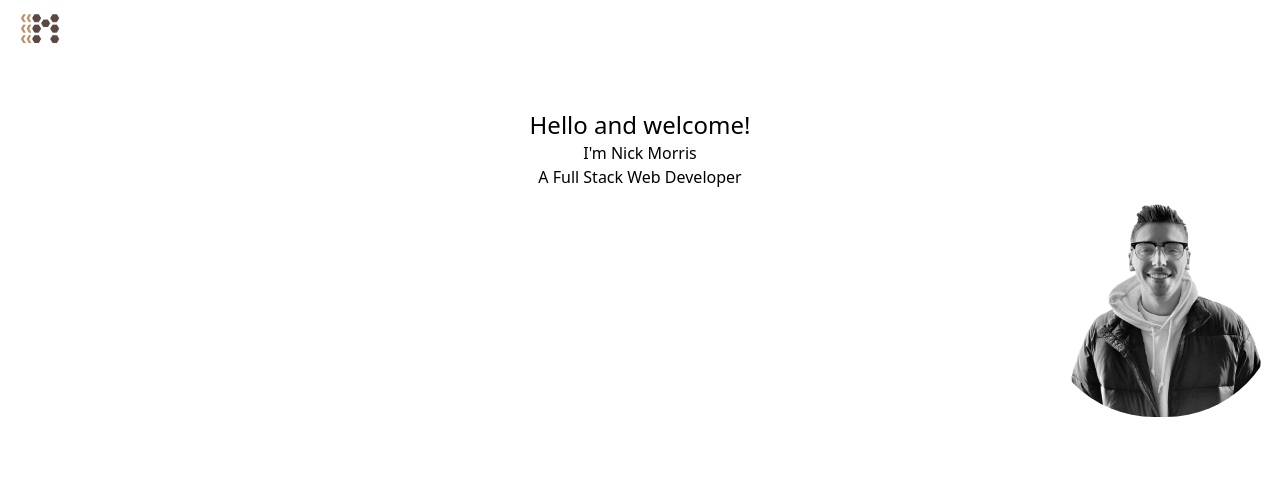
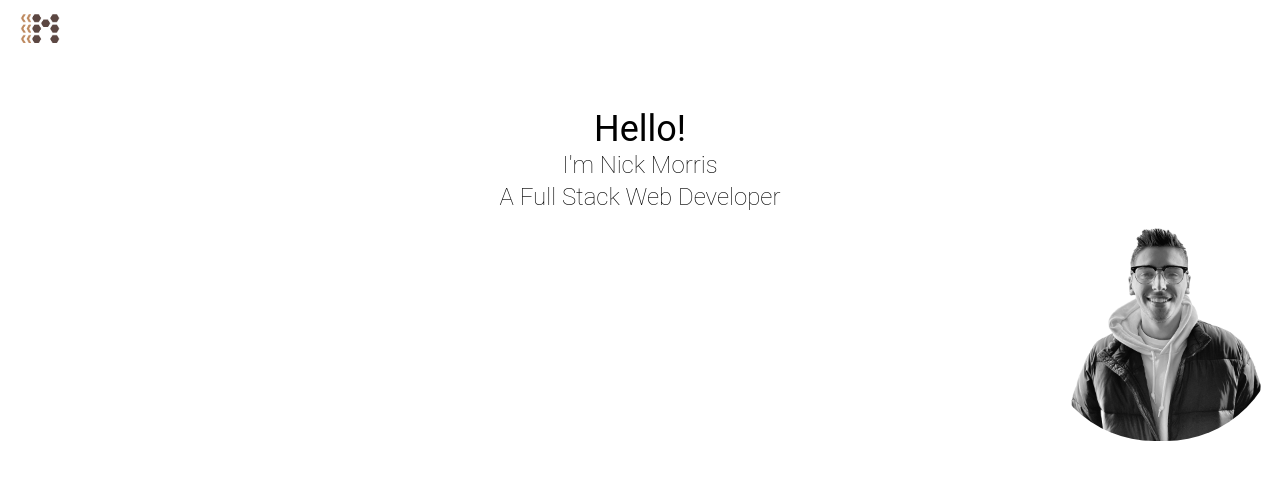
Before and after one commit to Morralytics/morralytics-portfolio, a Next.js app: page / in a window 1280 px wide. Shown: the top 480 px of the page. Built offline with nearby package versions, Linux system fonts and the light colour scheme.

Commit message:
Adjusted the styles using custom css properties through tailwind.

```diff
--- a/app/page.js
+++ b/app/page.js
@@ -4,9 +4,9 @@ const page = () => {
   return (
     <section className='w-full flex flex-col'>
       <div className="flex flex-col items-center">
-        <h1 className="text-2xl">Hello and welcome!</h1>
-        <p>I'm Nick Morris</p>
-        <p>A Full Stack Web Developer</p>
+        <h1 className="text-4xl font-normal">Hello!</h1>
+        <p className="text-2xl font-thin">I'm Nick Morris</p>
+        <p className="text-2xl font-thin">A Full Stack Web Developer</p>
       </div>
       <div className="flex justify-end">
         <Image
--- a/styles/globals.css
+++ b/styles/globals.css
@@ -1,3 +1,9 @@
 @tailwind base;
 @tailwind components;
 @tailwind utilities;
+
+@layer base {
+    html {
+        font-family: 'Roboto', ui-sans-serif, system-ui, -apple-system, BlinkMacSystemFont ;
+    }
+}
--- a/tailwind.config.js
+++ b/tailwind.config.js
@@ -7,13 +7,12 @@ module.exports = {
   ],
   theme: {
     extend: {
-      backgroundImage: {
-        'gradient-radial': 'radial-gradient(var(--tw-gradient-stops))',
-        'gradient-conic': 'conic-gradient(from 180deg at 50% 50%, var(--tw-gradient-stops))',
+      fontFamily: {
+        montserrat: ['Montserrat'],
       },
       colors: {
         'persion-orange': '#BE8A60',
-        'liver': '#5C4742'
+        'liver': '#5C4742',
       }
     },
   },
```
